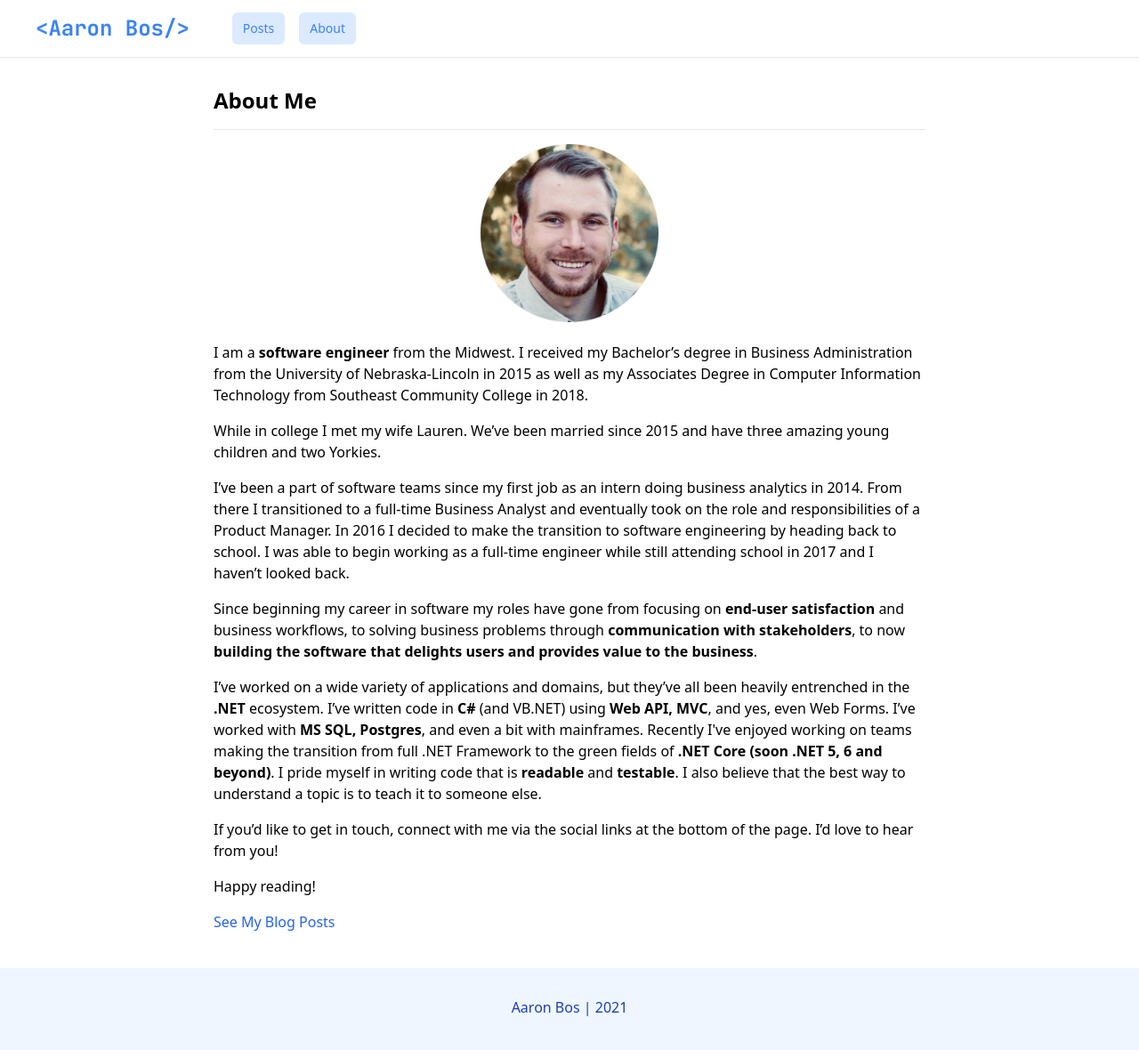
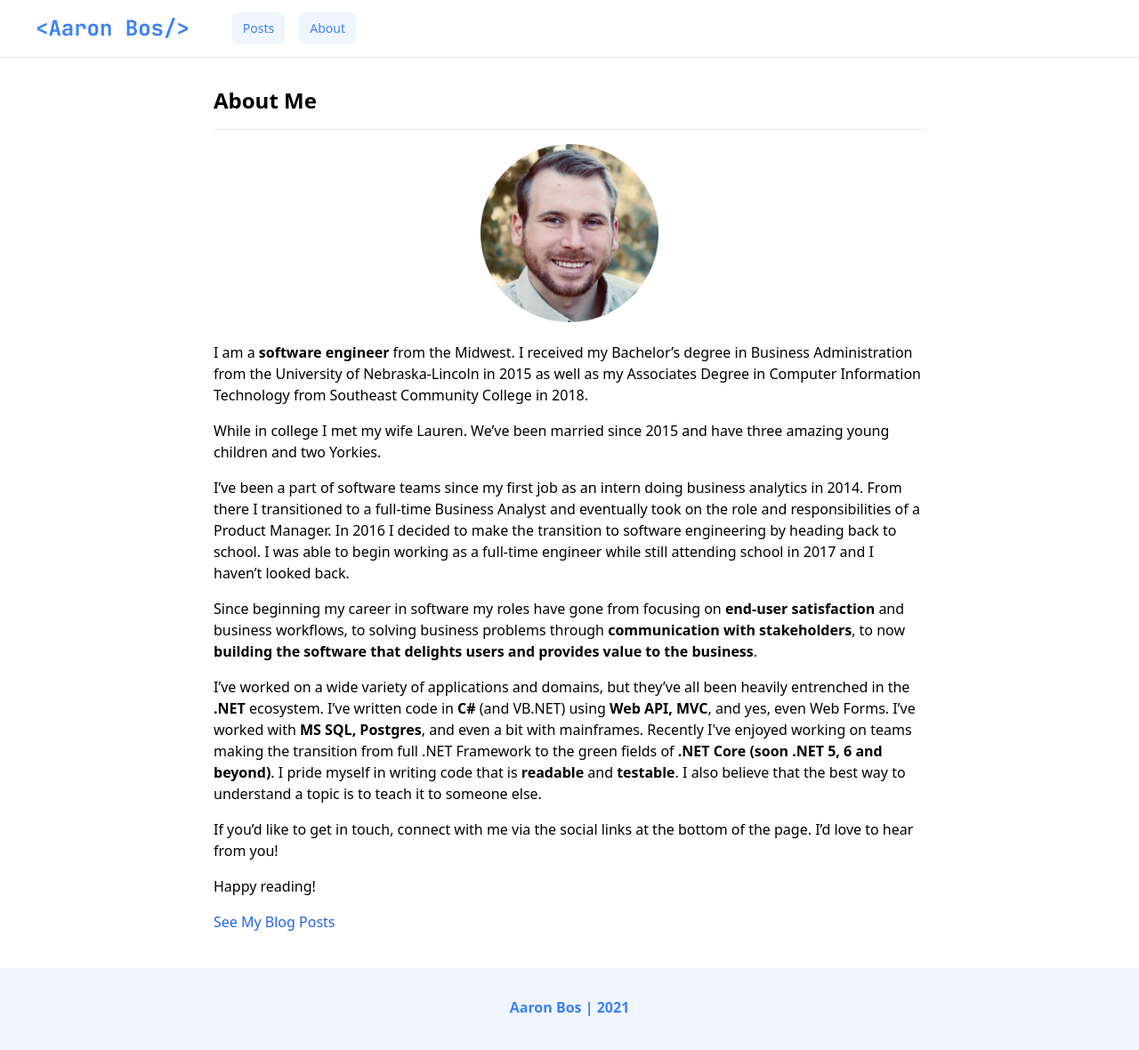
Before and after one commit to aaronmbos/personal-site, a Next.js app in the folder src/: page /about in a window 1280 px wide. Shown: the top 1180 px of the page at 89% size. Built offline with nearby package versions, Linux system fonts and the light colour scheme; some icons are missing.

Commit message:
Begin adding dark mode classes for footer, layout, nav-link components

```diff
--- a/src/components/footer.js
+++ b/src/components/footer.js
@@ -1,6 +1,9 @@
 export default function Footer({ socialLinks }) {
   return (
-    <footer id="footer" className="text-blue-800 p-6 text-center bg-blue-50">
+    <footer
+      id="footer"
+      className="text-blue-500 font-bold p-6 text-center bg-blue-50 dark:bg-slate-800 dark:text-white"
+    >
       <p className="my-2">Aaron Bos | {new Date().getFullYear()}</p>
       <p>
         {socialLinks.map((icon) => {
--- a/src/components/layout.js
+++ b/src/components/layout.js
@@ -47,9 +47,9 @@ export default function Layout({ children }) {
         description="Blogging about software and technology from a software engineer's perspective."
         image={`${process.env.NEXT_PUBLIC_ORIGIN}/static/card-logo.png`}
       />
-      <div className="flex flex-col h-screen">
+      <div className="flex flex-col dark:bg-slate-800 dark:text-white">
         <Nav navLinks={navLinks} />
-        <main className="w-full pt-8 max-w-screen-lg mx-auto px-10 md:px-28 grow">
+        <main className="w-full pt-8 max-w-screen-lg mx-auto px-10 md:px-28 grow dark:bg-slate-800 dark:text-white">
           {children}
         </main>
         <Footer socialLinks={socialLinks} />
--- a/src/components/nav-link.js
+++ b/src/components/nav-link.js
@@ -3,7 +3,7 @@ import Link from "next/link";
 export default function NavLink({ route, text }) {
   return (
     <Link href={route}>
-      <a className="bg-blue-100 text-blue-500 hover:text-blue-700 px-3 py-2 rounded-md text-sm font-medium">
+      <a className="bg-blue-50 text-blue-500 hover:text-blue-700 px-3 py-2 rounded-md text-sm font-medium">
         {text}
       </a>
     </Link>
```
